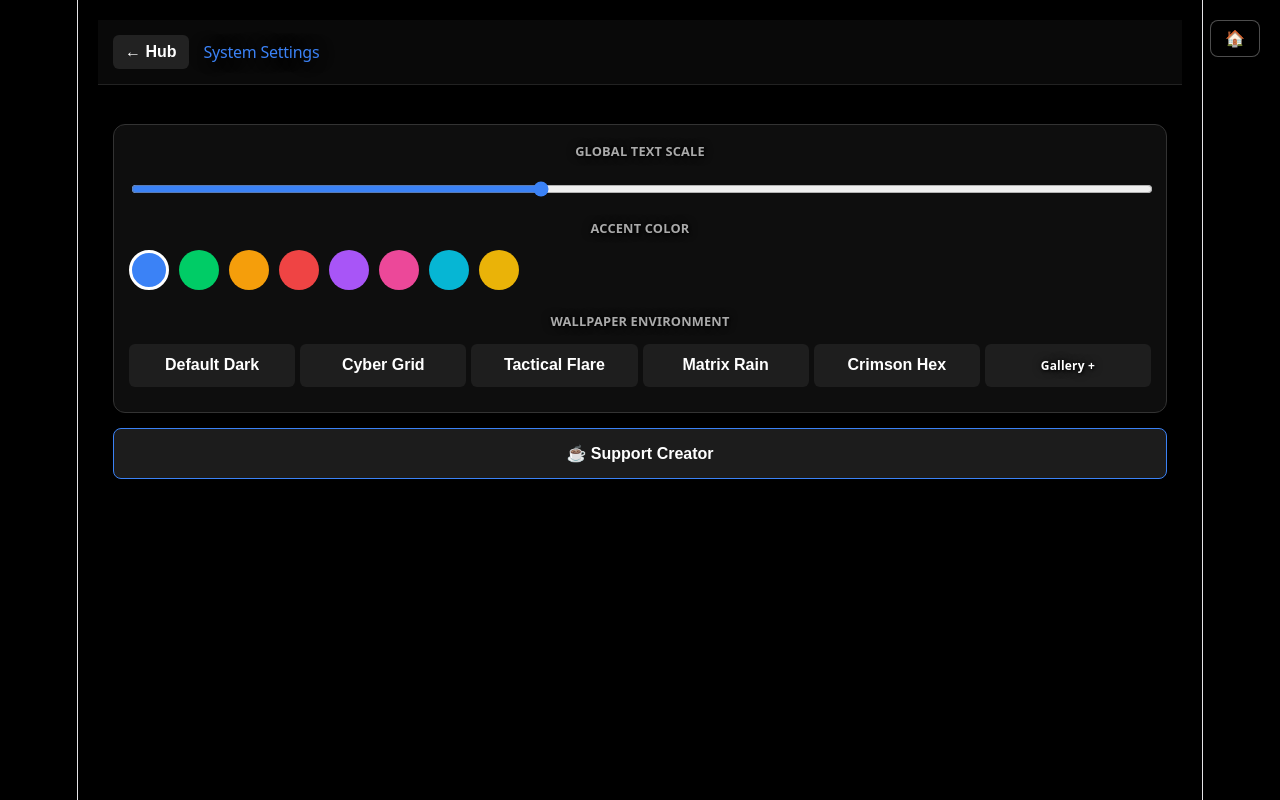
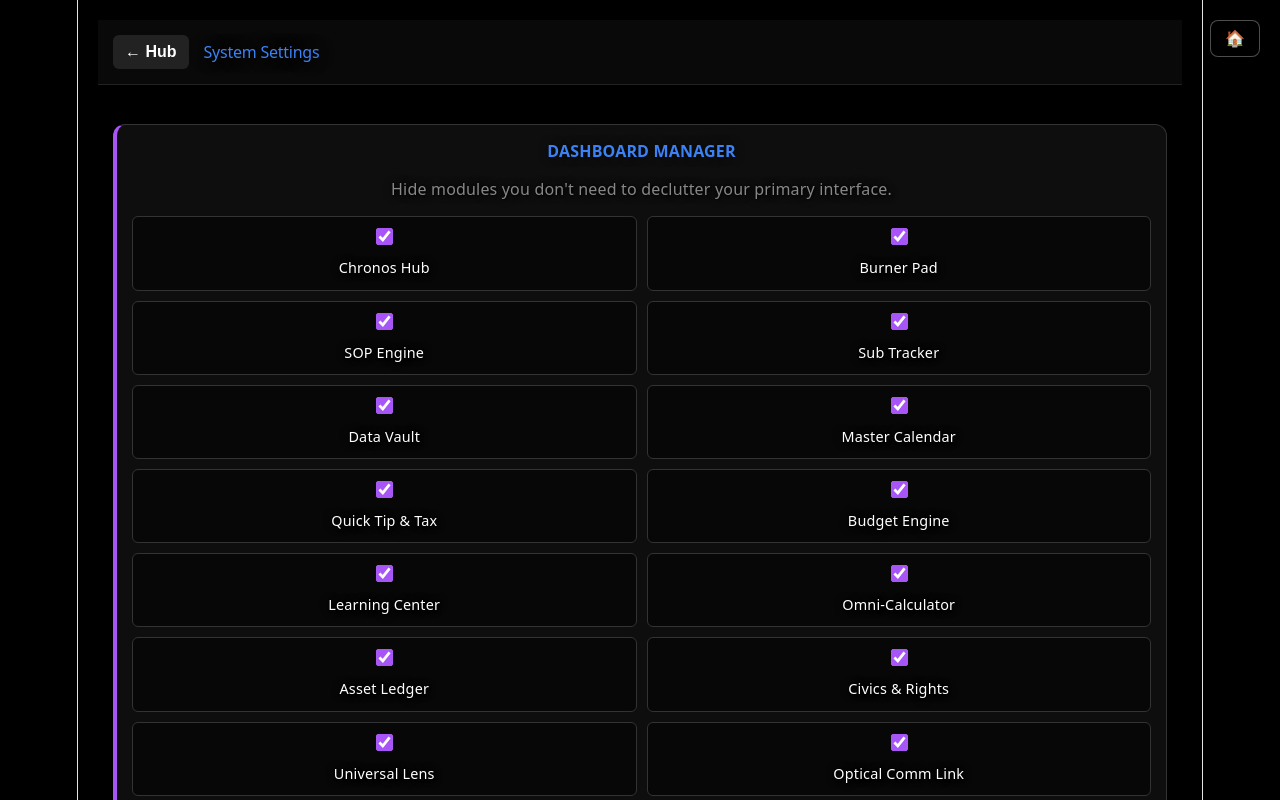
Before and after one commit to SovereigntyisPrivacy/Tools-of-the-Trade, a React (Vite) app: page /#/settings in a window 1280 px wide. Shown: the top 800 px of the page. Built offline with nearby package versions, Linux system fonts and the light colour scheme.

Commit message:
feat: god mode generator and omni-scanner upgrades

```diff
--- a/src/views/Dashboard.jsx
+++ b/src/views/Dashboard.jsx
@@ -4,6 +4,7 @@ import { useCalendar } from '../core/CalendarContext';
 import { AdMob, BannerAdSize, BannerAdPosition } from '@capacitor-community/admob';
 
 export default function Dashboard() {
+  const [hiddenModules, setHiddenModules] = useState(() => JSON.parse(localStorage.getItem("tot_hidden_modules")) || []);
   const [devTaps, setDevTaps] = useState(0);
 
   // FIRST-LAUNCH EULA LOGIC: Checks if they've accepted it previously
@@ -145,7 +146,7 @@ export default function Dashboard() {
       </header>
 
       <div className="grid-container" style={{ marginTop: '40px' }}>
-        {tools.map((tool) => (
+        {tools.filter(tool => !hiddenModules.includes(tool.id)).map((tool) => (
           <button key={tool.id} className="tool-card" style={{ position: 'relative' }} onClick={() => navigate(tool.path)}>
             {tool.badge && (
               <div style={{
--- a/src/views/Settings.jsx
+++ b/src/views/Settings.jsx
@@ -3,6 +3,24 @@ import { useNavigate } from 'react-router-dom';
 import { PrivacyScreen } from '@capacitor-community/privacy-screen';
 
 export default function Settings() {
+  const [hiddenModules, setHiddenModules] = useState(() => JSON.parse(localStorage.getItem('tot_hidden_modules')) || []);
+  const toggleModule = (id) => {
+    const newHidden = hiddenModules.includes(id) ? hiddenModules.filter(m => m !== id) : [...hiddenModules, id];
+    setHiddenModules(newHidden);
+    localStorage.setItem('tot_hidden_modules', JSON.stringify(newHidden));
+  };
+
+  const ALL_TOOLS = [
+    { id: 'chronos', name: 'Chronos Hub' }, { id: 'burner', name: 'Burner Pad' },
+    { id: 'sop', name: 'SOP Engine' }, { id: 'subscriptions', name: 'Sub Tracker' },
+    { id: 'vault', name: 'Data Vault' }, { id: 'calendar', name: 'Master Calendar' },
+    { id: 'quick', name: 'Quick Tip & Tax' }, { id: 'budget', name: 'Budget Engine' },
+    { id: 'learning', name: 'Learning Center' }, { id: 'calculator', name: 'Omni-Calculator' },
+    { id: 'ledger', name: 'Asset Ledger' }, { id: 'civics', name: 'Civics & Rights' },
+    { id: 'qrscanner', name: 'Universal Lens' }, { id: 'morse', name: 'Optical Comm Link' },
+    { id: 'cipher', name: 'Cipher & Keygen' }
+  ];
+
   const navigate = useNavigate();
   const devMode = localStorage.getItem('fleet_dev_mode') === 'true';
 
@@ -128,6 +146,21 @@ export default function Settings() {
       </header>
 
       <div style={{ padding: '15px', flex: 1, overflowY: 'auto', paddingBottom: '95px' }}>
+
+        {/* DASHBOARD MANAGER */}
+        <div style={{ ...cardStyle, borderLeft: '4px solid #a855f7' }}>
+          <h3 style={{ margin: '0 0 15px 0', color: '#a855f7', textTransform: 'uppercase' }}>Dashboard Manager</h3>
+          <p style={{ color: '#888', fontSize: '0.85rem', marginBottom: '15px' }}>Hide modules you don't need to declutter your primary interface.</p>
+          <div style={{ display: 'grid', gridTemplateColumns: '1fr 1fr', gap: '10px' }}>
+            {ALL_TOOLS.map(tool => (
+              <label key={tool.id} style={{ display: 'flex', alignItems: 'center', gap: '10px', color: hiddenModules.includes(tool.id) ? '#666' : '#fff', cursor: 'pointer', fontSize: '0.9rem', padding: '10px', background: 'rgba(0,0,0,0.5)', borderRadius: '6px', border: '1px solid #333' }}>
+                <input type="checkbox" checked={!hiddenModules.includes(tool.id)} onChange={() => toggleModule(tool.id)} style={{ accentColor: '#a855f7', transform: 'scale(1.3)' }} />
+                {tool.name}
+              </label>
+            ))}
+          </div>
+        </div>
+
         <div style={cardStyle}>
             <label style={labelStyle}>Global Text Scale</label>
             <input type="range" min="12" max="22" value={textScale} onChange={e => handleScaleChange(e.target.value)} onMouseUp={e => saveState('fleet_textScale', e.target.value)} onTouchEnd={e => saveState('fleet_textScale', e.target.value)} style={{ width: '100%', marginBottom: '20px', accentColor: accent }} />
```
Also changed, not shown: 1 other file (tests, documents, lock files or other folders).
